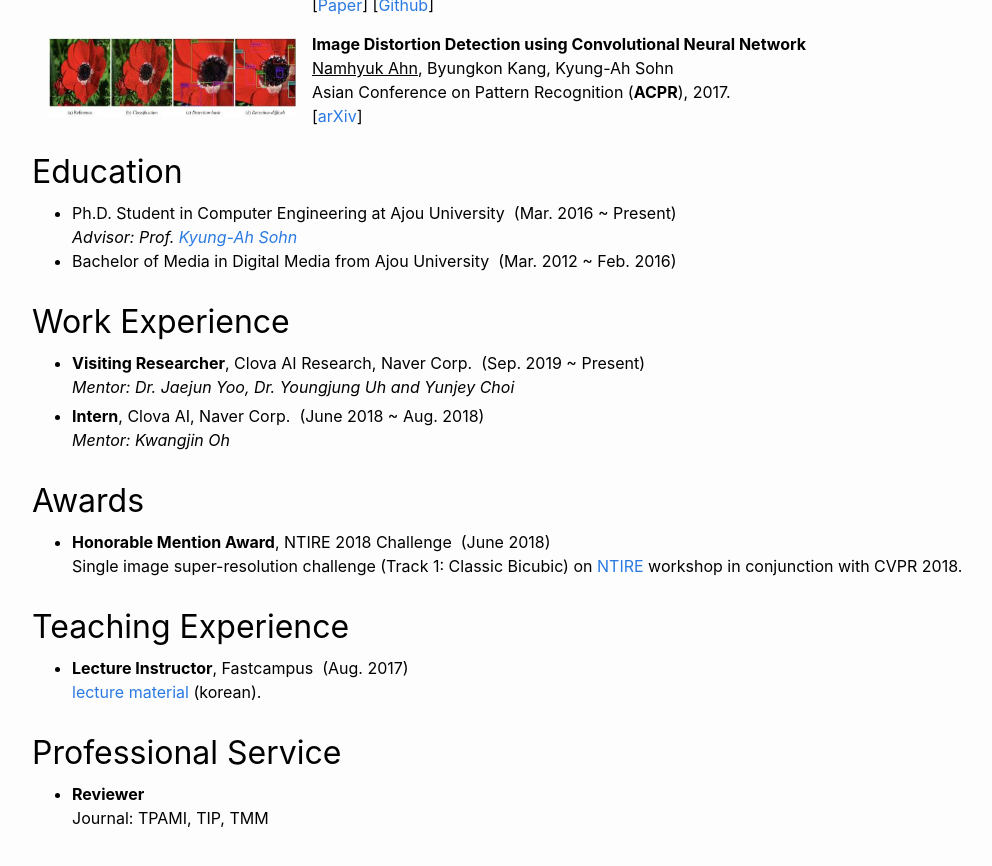
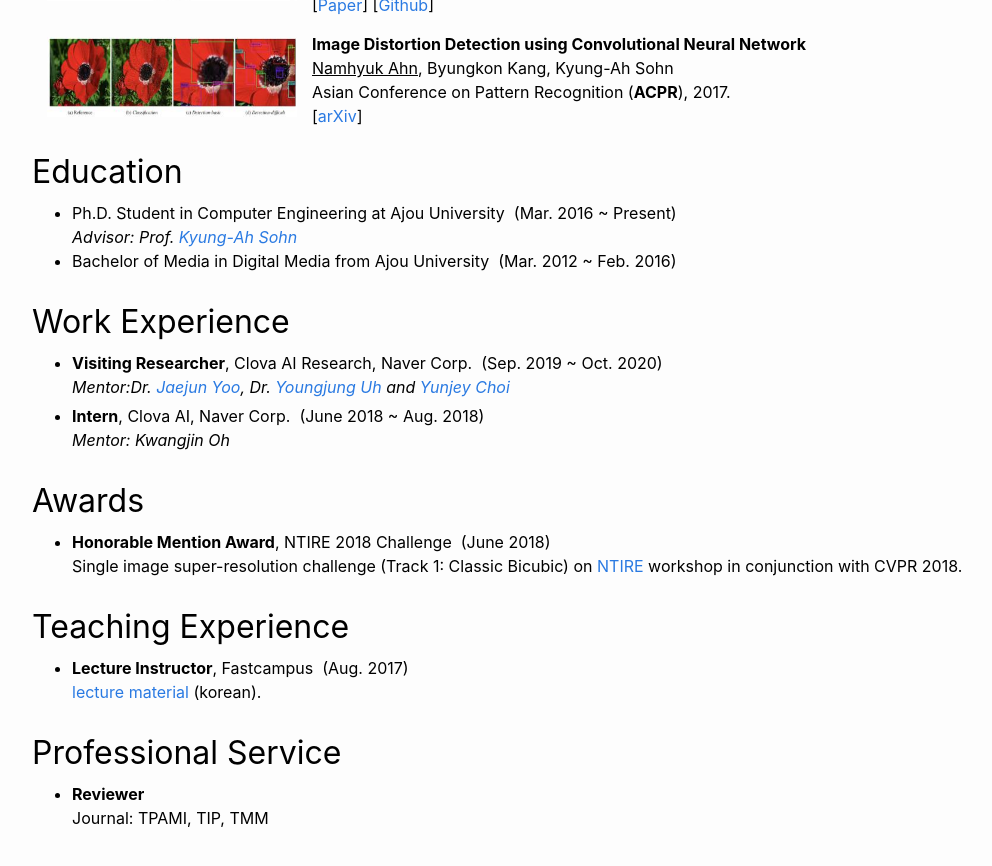
Before and after one commit to nmhkahn/nmhkahn.github.io, a Jekyll site: the page index.html, which Jekyll copies as it is, in a window 1280 px wide and 900 px high, scrolled down 1029 px. Shown: the top 866 px of the window, without its empty margins (120-1112 px from the left). Built offline with Jekyll 4.4.1, drawn with Linux system fonts in a browser that asks for light colours.

Commit message:
Update CV

```diff
--- a/index.html
+++ b/index.html
@@ -161,8 +161,8 @@
         <h1 style="font-weight:normal; padding: 5px 0px 5px 0px">Work Experience</h1>
         <div style="padding: 0px 0px 0px 10px">
             <ul>
-                <li> <b>Visiting Researcher</b>, Clova AI Research, Naver Corp. &nbsp;(Sep. 2019 ~ Present)<br>
-                <i>Mentor: Dr. Jaejun Yoo, Dr. Youngjung Uh and Yunjey Choi</i>
+                <li> <b>Visiting Researcher</b>, Clova AI Research, Naver Corp. &nbsp;(Sep. 2019 ~ Oct. 2020)<br>
+                    <i>Mentor:Dr. <a href="https://scholar.google.com/citations?user=7NBlQw4AAAAJ">Jaejun Yoo</a>, Dr. <a href="https://sites.google.com/site/youngjunguh">Youngjung Uh</a> and <a href="https://yunjey.github.io">Yunjey Choi</a></i>
 
                 <p style="padding: 0px 0px 5px 0px"></p>
 
```
Also changed, not shown: 1 other file.
